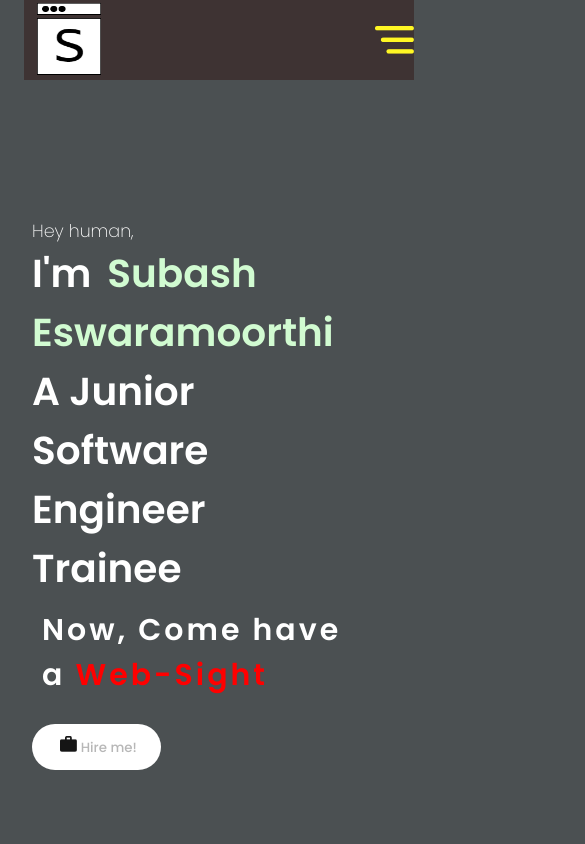
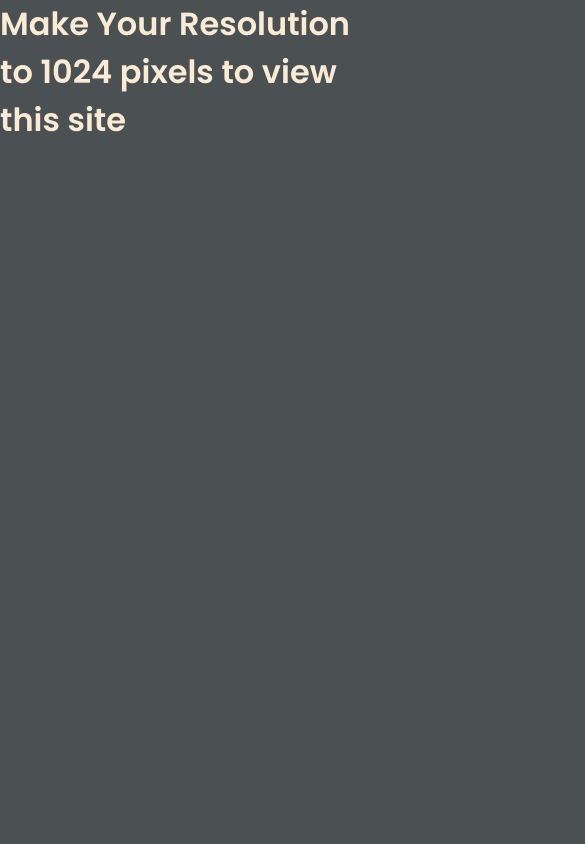
Before and after one commit to subash7280/myblog, a React (Create React App) app: page / in a window 390 px wide. Shown: the top 844 px of the page, 585 px wide, since content can reach past the window. Built offline with nearby package versions, Linux system fonts and the light colour scheme.

Commit message:
added mobile responsive code

```diff
--- a/public/index.css
+++ b/public/index.css
@@ -14,3 +14,9 @@ body {
     overflow: hidden;
     overflow-y: scroll;
 }
+
+/* @media only screen and (max-width:1270px) {
+    #root {
+        display: none;
+    }
+} */
--- a/src/App.js
+++ b/src/App.js
@@ -5,12 +5,14 @@ import Extras from "./components/Extras/Extras";
 import Contact from "./components/Contact/Contact";
 import Footer from "./components/Footer/Footer";
 import { ToastContainer } from 'react-toastify';
-import 'react-toastify/dist/ReactToastify.css'
+import 'react-toastify/dist/ReactToastify.css';
+import MobileContent from "./components/MobileResponsiveContent/MobileContent";
 
 const App = () => {
 
   return (
     <div className="App">
+      <MobileContent />
       <NavigationBar />
       <HomePage />
       <About />
--- a/src/components/About/About.css
+++ b/src/components/About/About.css
@@ -84,6 +84,12 @@
     font-family: 'Franklin Gothic Medium', 'Arial Narrow', Arial, sans-serif;
 }
 
+@media only screen and (max-width:1023.98px) {
+    #skills {
+        display: none;
+    }
+}
+
 @media screen and (max-width:720px) {
     .skillBarText>p {
         font-size: 2vw;
--- a/src/components/Contact/Contact.css
+++ b/src/components/Contact/Contact.css
@@ -76,3 +76,9 @@
 /* .cursor-none {
     cursor: none;
 } */
+
+@media only screen and (max-width:1023.98px) {
+    .contactPage {
+        display: none;
+    }
+}
--- a/src/components/Extras/Extras.css
+++ b/src/components/Extras/Extras.css
@@ -96,3 +96,9 @@
     margin-top: 15px;
     cursor: not-allowed;
 }
+
+@media only screen and (max-width:1023.98px) {
+    #works {
+        display: none;
+    }
+}
--- a/src/components/Footer/Footer.css
+++ b/src/components/Footer/Footer.css
@@ -8,3 +8,9 @@
     font-weight: 300;
     font-size: medium;
 }
+
+@media only screen and (max-width:1023.98px) {
+    .footer {
+        display: none;
+    }
+}
--- a/src/components/HomePage/HomPage.css
+++ b/src/components/HomePage/HomPage.css
@@ -77,6 +77,12 @@
     height: 1rem;
 }
 
+@media only screen and (max-width:1023.98px) {
+    #homepage {
+        display: none;
+    }
+}
+
 @media screen and (max-width:840px) {
     .bg {
         right: -10vw;
--- a/src/components/HomePage/HomePage.jsx
+++ b/src/components/HomePage/HomePage.jsx
@@ -15,7 +15,7 @@ const HomePage = () => {
             {/* <p className="introPara">Dedicated and hardworking professional with a strong work ethic <br /> and adaptability, committed to contributing to team success.</p> */}
             {/* <h2 className="introPara">Welcome to my site.</h2> */}
             <h2 className="introPara">Now, Come have a <span className='webSight' >Web-Sight</span></h2>
-            <abbr title="Not Yet Fired"><Link><button className="btn" disabled ><img src={btnImg} alt="" className='btnImg' />Hire me!</button></Link></abbr>
+            <Link><abbr title="Not Yet Fired"><button className="btn" disabled ><img src={btnImg} alt="" className='btnImg' />Hire me!</button></abbr></Link>
         </div>
         {/* <img src={background} alt="Profile Image" className="bg" /> */}
     </section>
--- /dev/null
+++ b/src/components/MobileResponsiveContent/MobileContent.css
@@ -0,0 +1,11 @@
+.mobileView h1 {
+    color: antiquewhite;
+    align-content: center;
+    justify-content: center;
+}
+
+@media only screen and (min-width:1023.5px) {
+    .mobileView {
+        display: none;
+    }
+}
--- /dev/null
+++ b/src/components/MobileResponsiveContent/MobileContent.jsx
@@ -0,0 +1,11 @@
+import React from 'react';
+import './MobileContent.css';
+
+const MobileContent = () => {
+    return (
+        <div className='mobileView'>
+            <h1>Make Your Resolution to 1024 pixels to view this site</h1>
+        </div>
+    );
+};
+export default MobileContent;
--- a/src/components/NavigationBar/NavigationBar.css
+++ b/src/components/NavigationBar/NavigationBar.css
@@ -16,8 +16,8 @@
 .logo {
   object-fit: fill;
   height: 4.6rem;
+  width: 3.8rem;
   margin: 0 0.8rem;
-  width: 4rem;
 }
 
 .desktopMenuListItem {
@@ -90,6 +90,12 @@
   background: rgb(30, 30, 30);
 }
 
+@media only screen and (max-width:1023.98px) {
+  .navbar {
+    display: none;
+  }
+}
+
 @media screen  and (max-width:720px) {
   .mobMenu {
     display : flex;
```
